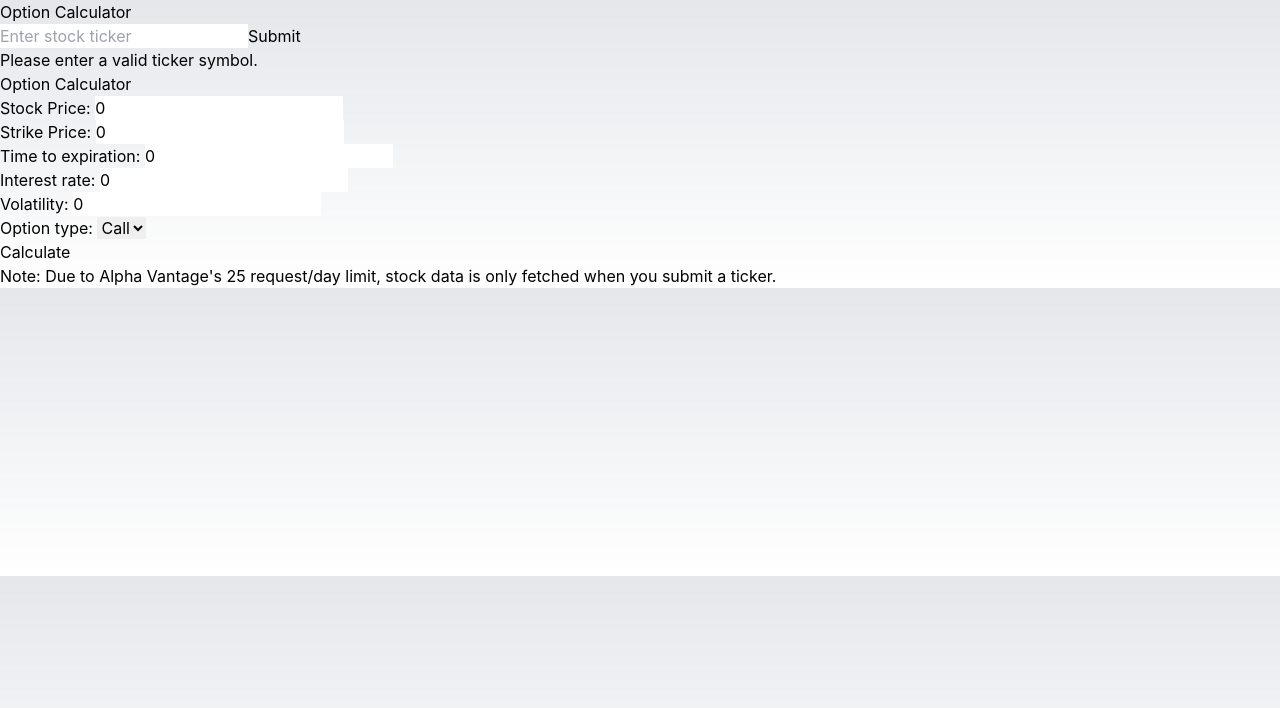
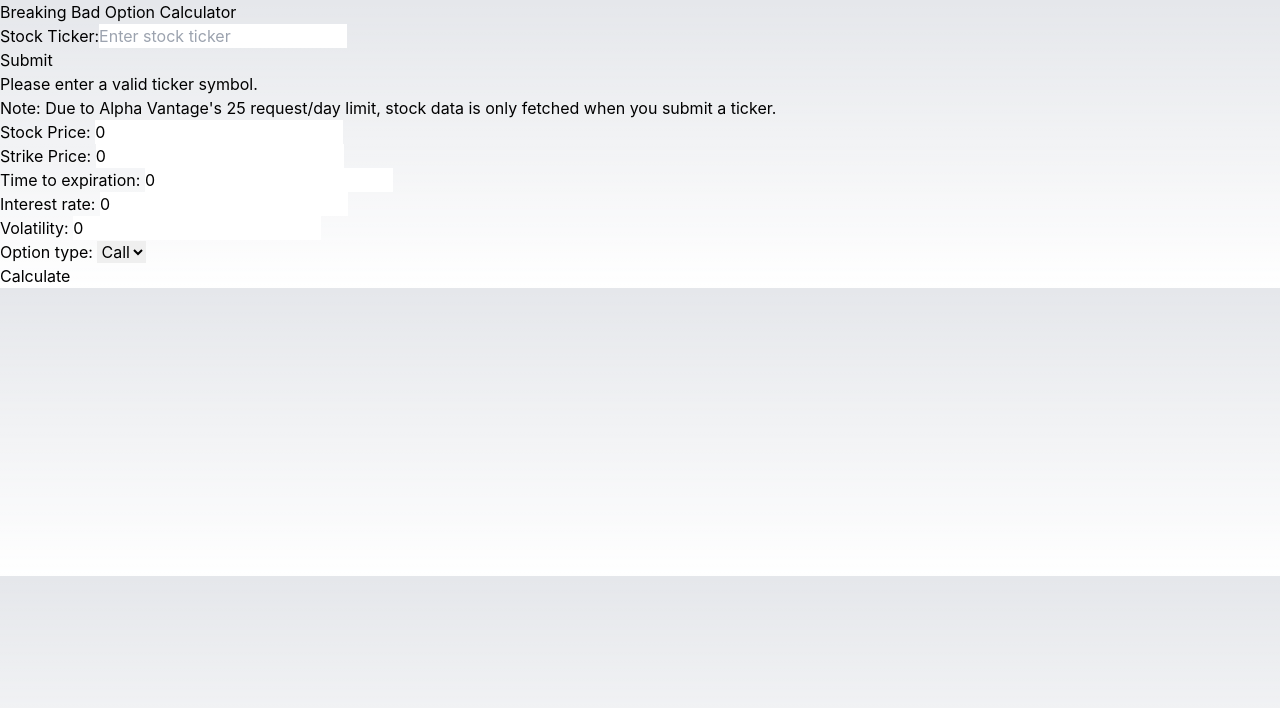
Before and after one commit to gongahkia/breaking-bad, a Next.js app in the folder src/breaking-bad/: page / in a window 1280 px wide. Shown: the top 708 px of the page. Built offline with nearby package versions, Linux system fonts and the light colour scheme.

Commit message:
feat(app): smalelr edits

```diff
--- a/src/breaking-bad/app/page.tsx
+++ b/src/breaking-bad/app/page.tsx
@@ -3,7 +3,7 @@ import OptionCalculator from '../components/OptionCalculator'
 export default function Home() {
   return (
     <main>
-      <h1>Option Calculator</h1>
+      <h1>Breaking Bad Option Calculator</h1>
       <OptionCalculator />
     </main>
   )
--- a/src/breaking-bad/components/OptionCalculator.tsx
+++ b/src/breaking-bad/components/OptionCalculator.tsx
@@ -115,12 +115,14 @@ export default function EnhancedOptionCalculator() {
   return (
     <div>
       <form onSubmit={handleSubmit}>
+        Stock Ticker:
         <input
           type="text"
           value={ticker}
           onChange={(e) => setTicker(e.target.value.toUpperCase())}
           placeholder="Enter stock ticker"
         />
+        <br></br>
         <button type="submit">Submit</button>
       </form>
 
@@ -147,8 +149,9 @@ export default function EnhancedOptionCalculator() {
         </div>
       )}
 
+      <p>Note: Due to Alpha Vantage's 25 request/day limit, stock data is only fetched when you submit a ticker.</p>
+
       <div>
-        <h2>Option Calculator</h2>
         Stock Price: <input name="stockPrice" type="number" value={inputs.stockPrice} onChange={handleInputChange} placeholder="Stock Price" />
         <br></br>
         Strike Price: <input name="strikePrice" type="number" value={inputs.strikePrice} onChange={handleInputChange} placeholder="Strike Price" />
@@ -166,6 +169,7 @@ export default function EnhancedOptionCalculator() {
         <br></br>
         <button onClick={calculateOption}>Calculate</button>
         <br></br>
+
       </div>
 
       {result && (
@@ -176,7 +180,6 @@ export default function EnhancedOptionCalculator() {
         </div>
       )}
 
-      <p>Note: Due to Alpha Vantage's 25 request/day limit, stock data is only fetched when you submit a ticker.</p>
     </div>
   )
 }
```
